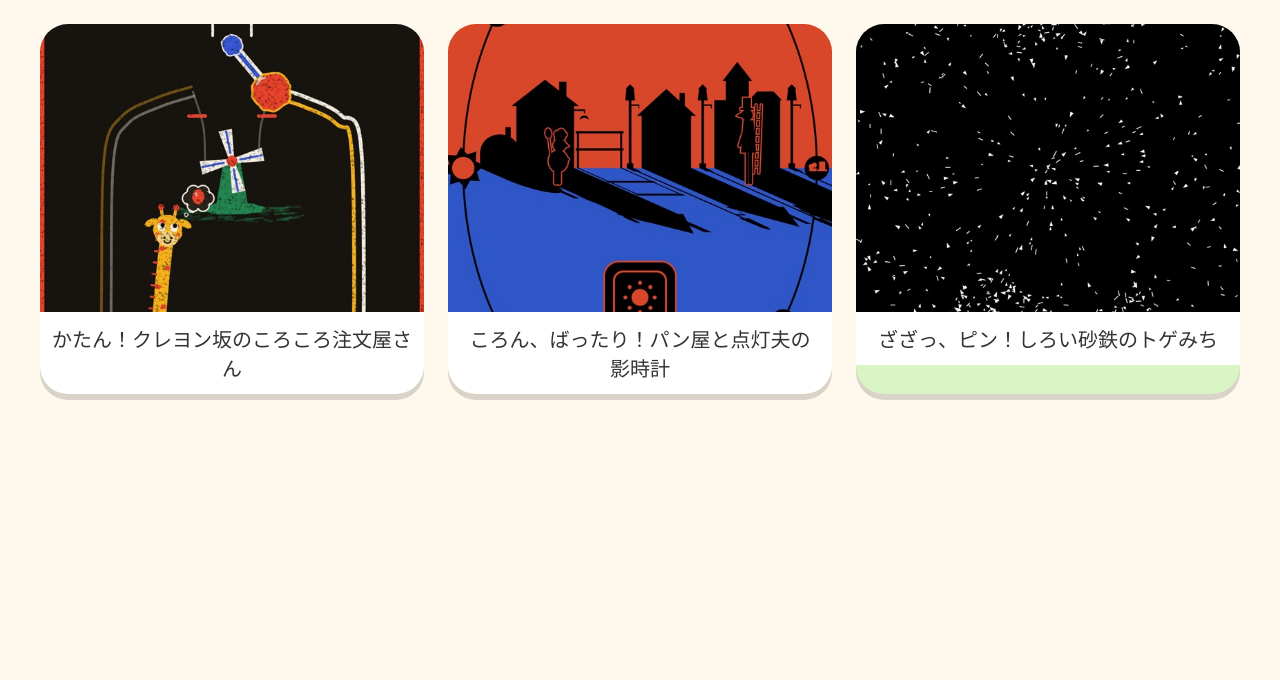
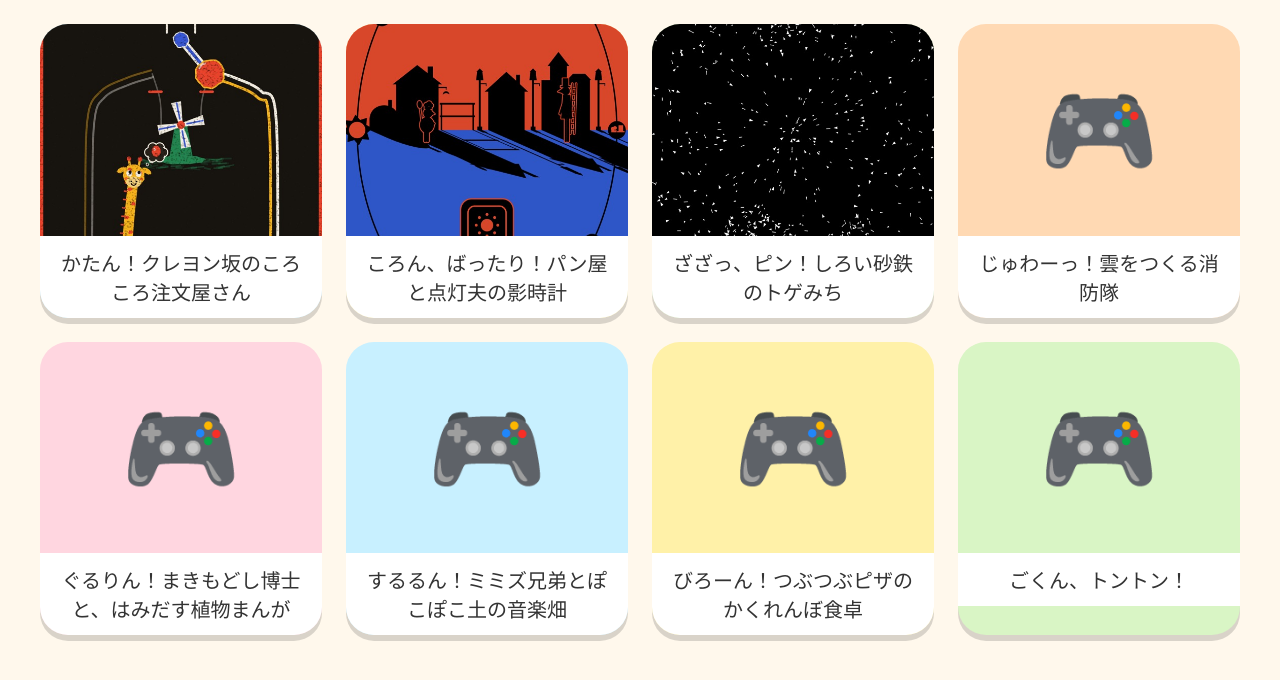
Before and after one commit to zan72122/261105, a plain HTML site: page index.html in a window 1280 px wide. Drawn offline with Linux system fonts and the light colour scheme.

Commit message:
Update gallery index for 261105

```diff
--- a/index.html
+++ b/index.html
@@ -11,4 +11,9 @@ main{display:grid;grid-template-columns:repeat(auto-fit,minmax(260px,1fr));gap:2
 <a class="card" href="games/261105-2/index.html" style="--c:#c8f0ff" aria-label="かたん！クレヨン坂のころころ注文屋さん"><img src="thumbs/261105-2.jpg" alt="かたん！クレヨン坂のころころ注文屋さん"><span>かたん！クレヨン坂のころころ注文屋さん</span></a>
 <a class="card" href="games/261105-3/index.html" style="--c:#fff1a8" aria-label="ころん、ばったり！パン屋と点灯夫の影時計"><img src="thumbs/261105-3.jpg" alt="ころん、ばったり！パン屋と点灯夫の影時計"><span>ころん、ばったり！パン屋と点灯夫の影時計</span></a>
 <a class="card" href="games/261105-4/index.html" style="--c:#d9f5c5" aria-label="ざざっ、ピン！しろい砂鉄のトゲみち"><img src="thumbs/261105-4.jpg" alt="ざざっ、ピン！しろい砂鉄のトゲみち"><span>ざざっ、ピン！しろい砂鉄のトゲみち</span></a>
+<a class="card" href="games/261105-6/index.html" style="--c:#ffd9b3" aria-label="じゅわーっ！雲をつくる消防隊"><b style="display:flex;aspect-ratio:4/3;align-items:center;justify-content:center;font-size:96px">🎮</b><span>じゅわーっ！雲をつくる消防隊</span></a>
+<a class="card" href="games/261105-7/index.html" style="--c:#ffd6e0" aria-label="ぐるりん！まきもどし博士と、はみだす植物まんが"><b style="display:flex;aspect-ratio:4/3;align-items:center;justify-content:center;font-size:96px">🎮</b><span>ぐるりん！まきもどし博士と、はみだす植物まんが</span></a>
+<a class="card" href="games/261105-8/index.html" style="--c:#c8f0ff" aria-label="するるん！ミミズ兄弟とぽこぽこ土の音楽畑"><b style="display:flex;aspect-ratio:4/3;align-items:center;justify-content:center;font-size:96px">🎮</b><span>するるん！ミミズ兄弟とぽこぽこ土の音楽畑</span></a>
+<a class="card" href="games/261105-9/index.html" style="--c:#fff1a8" aria-label="びろーん！つぶつぶピザのかくれんぼ食卓"><b style="display:flex;aspect-ratio:4/3;align-items:center;justify-content:center;font-size:96px">🎮</b><span>びろーん！つぶつぶピザのかくれんぼ食卓</span></a>
+<a class="card" href="games/261105-10/index.html" style="--c:#d9f5c5" aria-label="ごくん、トントン！"><b style="display:flex;aspect-ratio:4/3;align-items:center;justify-content:center;font-size:96px">🎮</b><span>ごくん、トントン！</span></a>
 </main></body></html>
```
